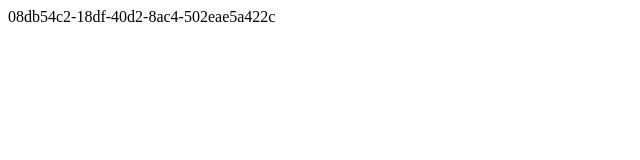
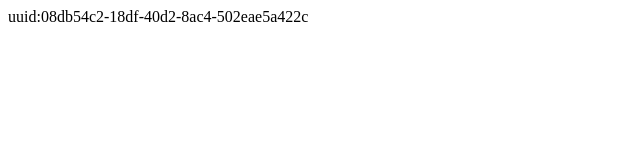
Before and after one commit to molu-lab/Swhy-lab.github.io, a plain HTML site: page index.html in a window 1280 px wide. Shown: the full height of the page, 0-640 px from the left. Drawn offline with Linux system fonts and the light colour scheme.

Commit message:
Update index.html

```diff
--- a/index.html
+++ b/index.html
@@ -5,7 +5,7 @@
     );
   }
   window.onload = function(){
-    document.getElementById("text1").innerHTML = uuidv4();
+    document.getElementById("text1").innerHTML = "uuid:" + uuidv4();
   }
 </script>
 <html>
```
